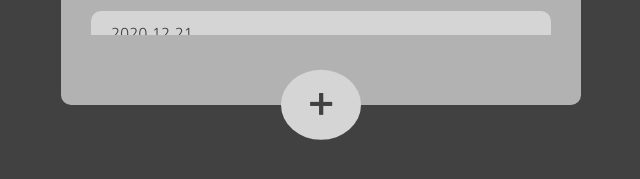
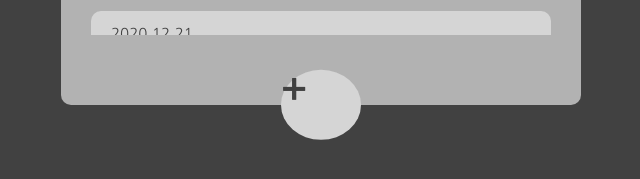
Before and after one commit to wwan13/TODO, a React (Create React App) app in the folder front/: page / in a window 1280 px wide. Shown: the part 613-792 px from the top of the page, without its empty margins (319-959 px from the left). Built offline with nearby package versions, Linux system fonts and the light colour scheme.

Commit message:
[taewan] : change button tag to link tag

```diff
--- a/front/src/components/addButton/AddButton.js
+++ b/front/src/components/addButton/AddButton.js
@@ -1,9 +1,10 @@
 import React from 'react'
+import { Link } from 'react-router-dom'
 import './AddButton.css'
 
 function AddButton() {
     return (
-        <button className='add-button'>+</button>
+        <Link to="/create" className='add-button'>+</Link>
     );
 }
 
```
